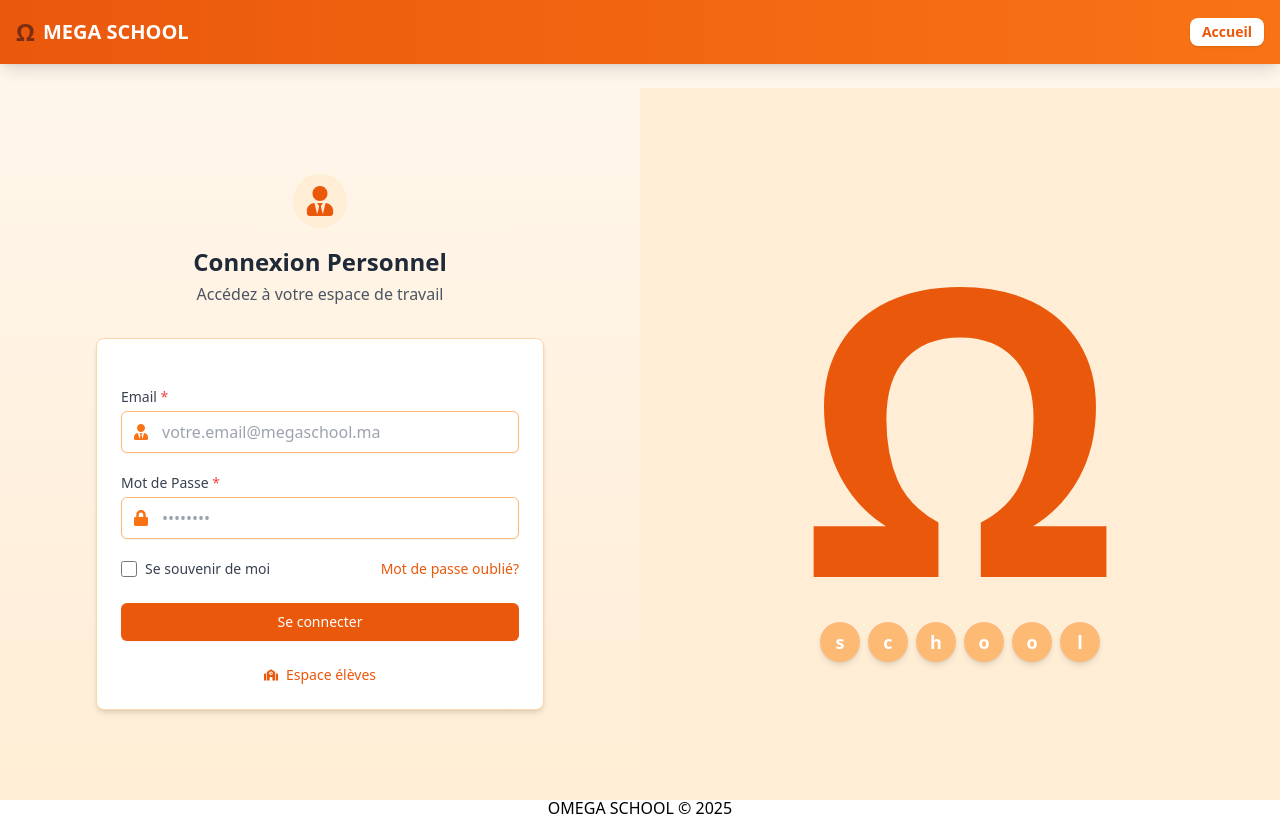
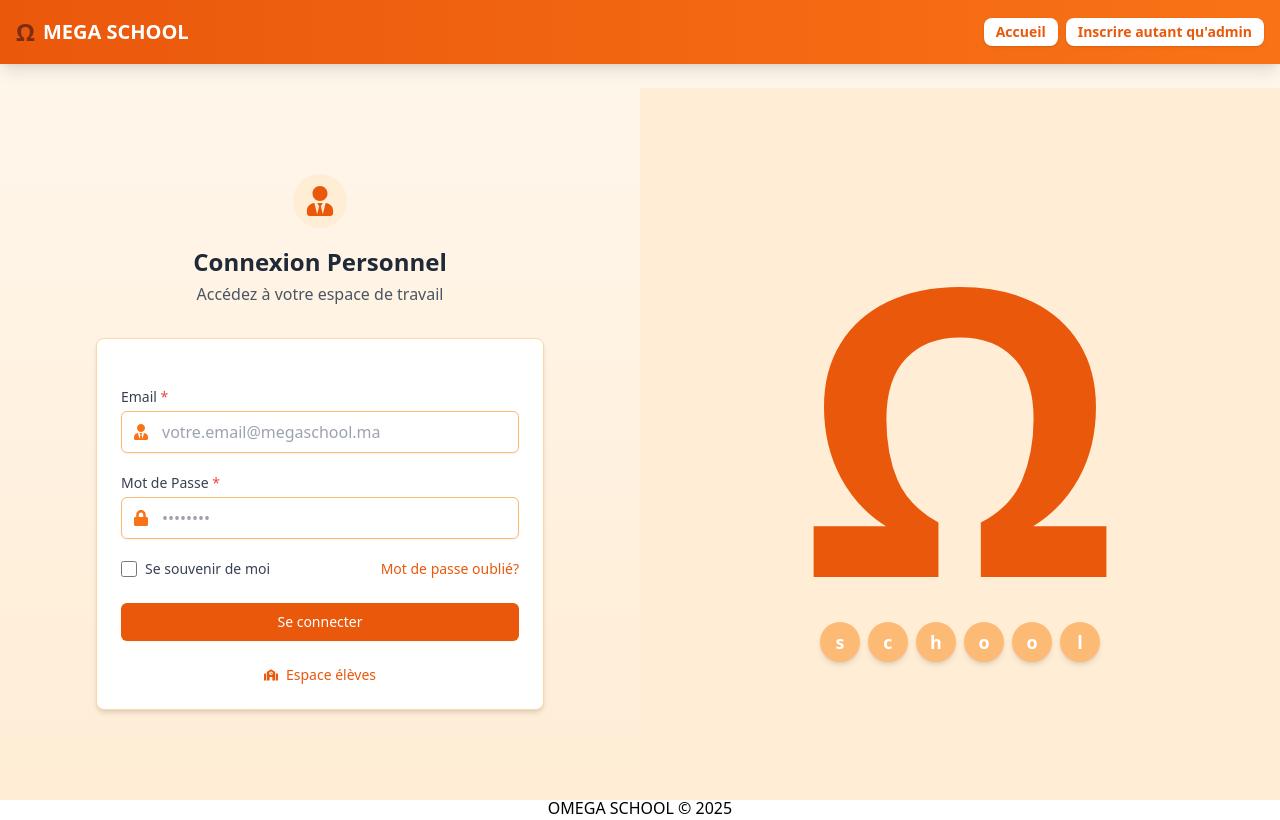
Before and after one commit to AHLALLAY/Redline-finale, a React (Vite) app in the folder Projet/FrontEnd/: page /login/staff in a window 1280 px wide. Built offline with nearby package versions, Linux system fonts and the light colour scheme.

Commit message:
feat: Ajouter une button pour faire l'inscription autan qu'un admin

```diff
--- a/Projet/FrontEnd/src/views/auth/LoginStaff.jsx
+++ b/Projet/FrontEnd/src/views/auth/LoginStaff.jsx
@@ -97,12 +97,18 @@ function LoginStaff() {
                             <span className="text-2xl font-bold text-orange-900">Ω</span>
                             <span className="text-xl font-bold hidden sm:inline-block">MEGA SCHOOL</span>
                         </div>
-                        <div>
+                        <div className="flex space-x-2">
                             <button
                                 onClick={() => navigate('/')}
                                 className="bg-white text-orange-600 hover:bg-orange-50 px-3 py-1 rounded-lg text-sm font-semibold transition-colors duration-200 shadow hover:shadow-md"
                             >
                                 Accueil
+                            </button>
+                            <button
+                                onClick={() => navigate('/register')}
+                                className="bg-white text-orange-600 hover:bg-orange-50 px-3 py-1 rounded-lg text-sm font-semibold transition-colors duration-200 shadow hover:shadow-md"
+                            >
+                                Inscrire autant qu'admin
                             </button>
                         </div>
                     </div>
```
